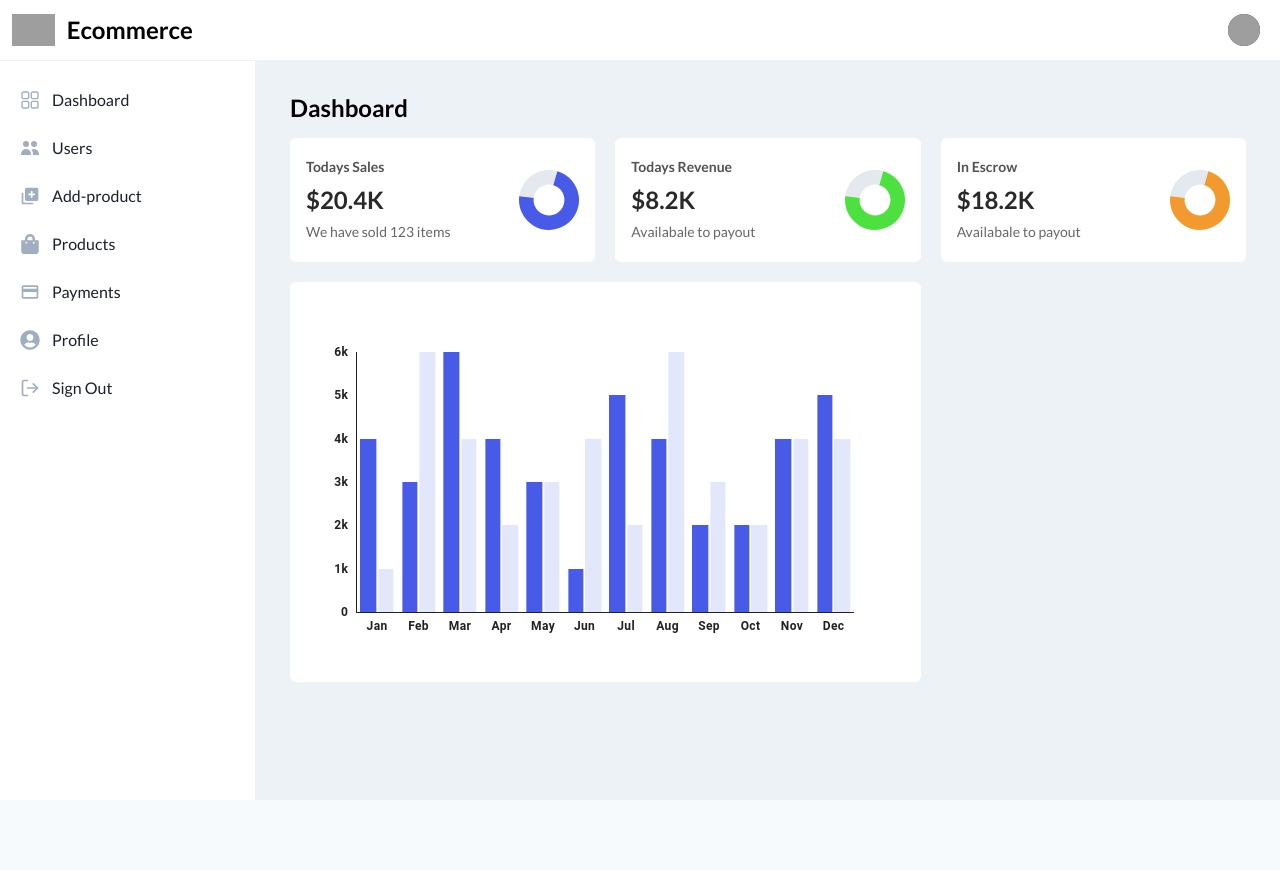
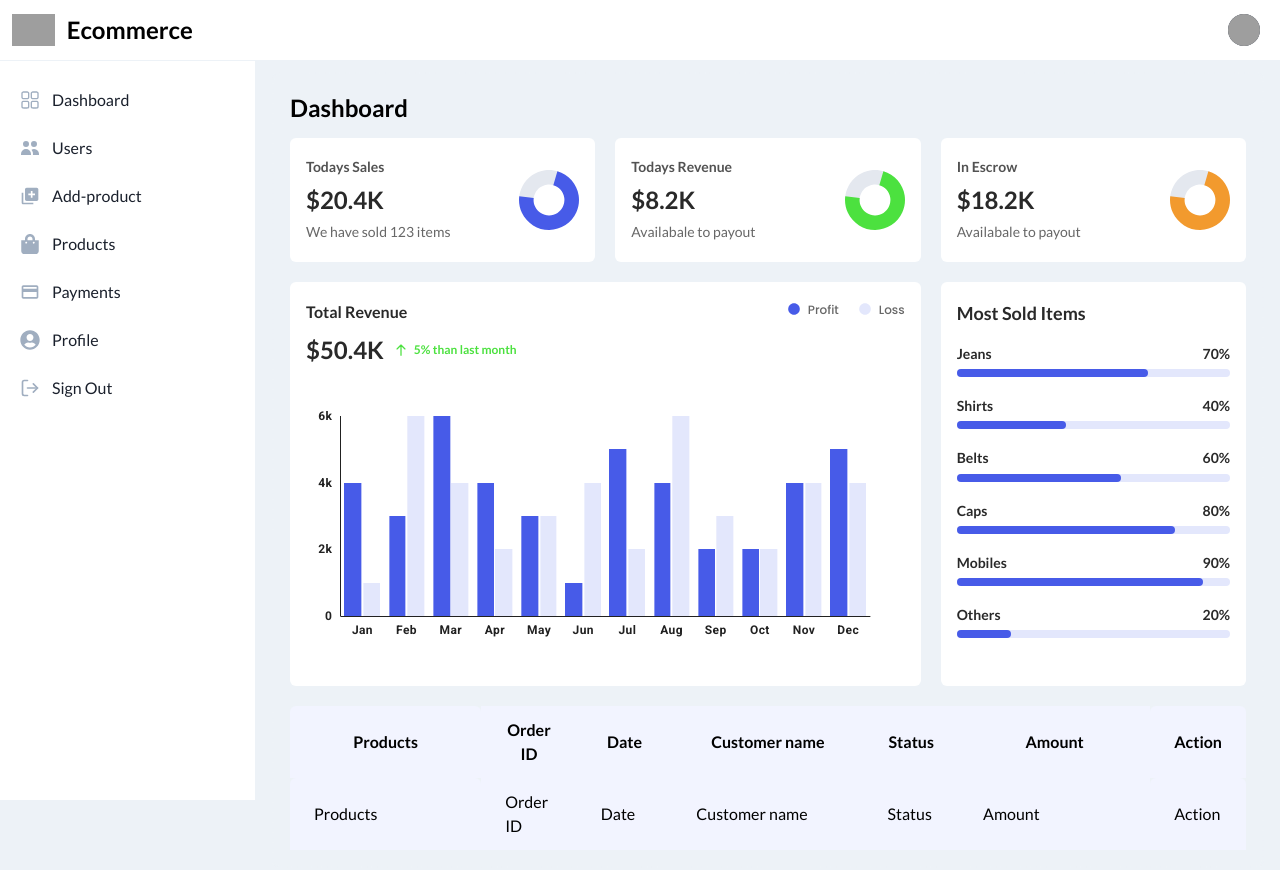
Before and after one commit to Kalsariya-piyush/Ecommerce-prod, a Next.js app: page /dashboard in a window 1280 px wide. Shown: the top 870 px of the page. Before the commit the page ends 800 px from the top, so only its background shows below. Built offline with nearby package versions, Linux system fonts and the light colour scheme; no server answers; grey boxes are pictures that could not be loaded.

Commit message:
Add graph

```diff
--- a/src/components/Dashboard/DataChart.jsx
+++ b/src/components/Dashboard/DataChart.jsx
@@ -1,8 +1,43 @@
 import priceFormatter from '@/constants';
 import { BarChart } from '@mui/x-charts/BarChart';
+import { FaCircle } from 'react-icons/fa';
+import UpArrowIcon from '../Icons/UpArrowICon';
 
 export default function BasicBars() {
   return (
+    <>
+      <div className="px-4 flex justify-between items-start w-full">
+        <div className="flex flex-col gap-3">
+          <h4 className="text-base-50 text-base font-bold leading-130">
+            Total Revenue
+          </h4>
+          <div className="flex gap-3 items-center">
+            <p className="text-base-50 text-2xl leading-130 font-bold">
+              $50.4K
+            </p>
+            <p className="flex text-green-100 text-xs font-bold items-center gap-2">
+              <UpArrowIcon className="!w-2.5 !h-3" />
+              <span className="inline-block">5% than last month</span>
+            </p>
+          </div>
+        </div>
+        <div className="flex items-center gap-5">
+          <div className="flex gap-2 items-center">
+            <FaCircle color="#475BE8" className="text-xs" />
+            <p className="text-base-75 text-xs font-poppins font-medium leading-130">
+              Profit
+            </p>
+          </div>
+          <div className="flex gap-2 items-center">
+            <FaCircle color="#E3E7FC" className="text-xs" />
+            <p className="text-base-75 text-xs font-poppins font-medium leading-130">
+              Loss
+            </p>
+          </div>
+        </div>
+      </div>
+
+      {/* Chart  */}
       <BarChart
         xAxis={[
           {
@@ -40,12 +75,13 @@ export default function BasicBars() {
           },
         ]}
         className="w-full h-full"
-      height={360}
+        height={300}
         yAxis={[
           {
             valueFormatter: priceFormatter,
           },
         ]}
       />
+    </>
   );
 }
--- /dev/null
+++ b/src/components/Icons/UpArrowIcon.jsx
@@ -0,0 +1,17 @@
+const UpArrowIcon = ({ color, className }) => {
+  return (
+    <svg
+      xmlns="http://www.w3.org/2000/svg"
+      viewBox="0 0 12 14"
+      fill="none"
+      className={`h-3.5 w-3 ${className}`}
+    >
+      <path
+        d="M6.53033 0.46967C6.23744 0.176777 5.76256 0.176777 5.46967 0.46967L0.696699 5.24264C0.403806 5.53553 0.403806 6.01041 0.696699 6.3033C0.989593 6.59619 1.46447 6.59619 1.75736 6.3033L6 2.06066L10.2426 6.3033C10.5355 6.59619 11.0104 6.59619 11.3033 6.3033C11.5962 6.01041 11.5962 5.53553 11.3033 5.24264L6.53033 0.46967ZM6.75 14L6.75 1L5.25 1L5.25 14L6.75 14Z"
+        fill={color || '#4CE13F'}
+      />
+    </svg>
+  );
+};
+
+export default UpArrowIcon;
--- a/src/pages/dashboard/index.jsx
+++ b/src/pages/dashboard/index.jsx
@@ -26,10 +26,43 @@ const DATA = [
   },
 ];
 
+const MOST_SOLD_ITEMS = [
+  {
+    id: 1,
+    title: 'Jeans',
+    persantage: '70%',
+  },
+  {
+    id: 2,
+    title: 'Shirts',
+    persantage: '40%',
+  },
+  {
+    id: 3,
+    title: 'Belts',
+    persantage: '60%',
+  },
+  {
+    id: 4,
+    title: 'Caps',
+    persantage: '80%',
+  },
+  {
+    id: 5,
+    title: 'Mobiles',
+    persantage: '90%',
+  },
+  {
+    id: 6,
+    title: 'Others',
+    persantage: '20%',
+  },
+];
+
 const Index = () => {
   return (
     <Layout>
-      <div className="flex flex-col gap-3 max-w-6xl">
+      <div className="flex flex-col gap-3 max-w-7xl">
         <h1 className="text-2xl font-semibold">Dashboard</h1>
 
         <div className="grid grid-cols-3 gap-5">
@@ -44,8 +77,60 @@ const Index = () => {
           ))}
 
           {/* Graph  */}
-          <div className="col-span-2 bg-white rounded-md py-5 px-4 w-full">
+          <div className="col-span-2 bg-white flex flex-col rounded-md py-5 w-full">
             <DataChart />
+          </div>
+
+          {/* Most sold Items  */}
+          <div className="bg-white flex flex-col items-start gap-5 rounded-md py-5 px-4 w-full">
+            <h3 className="text-base-50 text-lg font-bold leading-130">
+              Most Sold Items{' '}
+            </h3>
+
+            <div className="flex flex-col gap-5 w-full">
+              {MOST_SOLD_ITEMS.map(({ id, persantage, title }) => (
+                <div key={id} className="flex w-full flex-col gap-1.5">
+                  <div className="text-base-50 w-full flex justify-between items-center text-sm font-bold leading-130">
+                    <p>{title}</p>
+                    <p>{persantage}</p>
+                  </div>
+                  <div className="w-full bg-blue-25 h-2 rounded-lg">
+                    <div
+                      style={{ width: `${persantage}` }}
+                      className="h-full bg-blue-950 rounded-lg"
+                    />
+                  </div>
+                </div>
+              ))}
+            </div>
+          </div>
+
+          {/* Latest orders */}
+          <div className="col-span-3 w-full">
+            <table className="w-full">
+              <thead>
+                <tr className="bg-gray-50">
+                  <th className="rounded-t-md px-6 py-3 w-1/5">Products</th>
+                  <th className="px-6 py-3 w-[10%]">Order ID</th>
+                  <th className="px-6 py-3 w-[10%]">Date</th>
+                  <th className="px-6 py-3 w-1/5">Customer name</th>
+                  <th className="px-6 py-3 w-[10%]">Status</th>
+                  <th className="px-6 py-3 w-1/5">Amount</th>
+                  <th className="rounded-t-md px-6 py-3 w-[10%]">Action</th>
+                </tr>
+              </thead>
+              <tbody>
+                <tr className="bg-gray-50">
+                  <td className="rounded-t-md px-6 py-3 w-1/5">Products</td>
+                  <td className="px-6 py-3 w-[10%]">Order ID</td>
+                  <td className="px-6 py-3 w-[10%]">Date</td>
+                  <td className="px-6 py-3 w-1/5">Customer name</td>
+                  <td className="px-6 py-3 w-[10%]">Status</td>
+                  <td className="px-6 py-3 w-1/5">Amount</td>
+                  <td className="rounded-t-md px-6 py-3 w-[10%]">Action</td>
+                </tr>
+              </tbody>
+            </table>
           </div>
         </div>
       </div>
--- a/src/styles/global.css
+++ b/src/styles/global.css
@@ -1,4 +1,5 @@
-@import url('https://fonts.googleapis.com/css2?family=Lato:wght@300;400;500;700;900&display=swap');
+/* @import url('https://fonts.googleapis.com/css2?family=Lato:wght@300;400;500;700;900&display=swap'); */
+@import url('https://fonts.googleapis.com/css2?family=Lato:wght@300;400;700;900&family=Open+Sans:wght@300;400;500;600;700;800&family=Poppins:wght@100;200;300;400;500;600;700;800;900&family=Roboto:ital,wght@0,300;0,400;0,500;0,700;0,900;1,100&display=swap');
 
 @import "react-toastify/dist/ReactToastify.css";
 
--- a/tailwind.config.js
+++ b/tailwind.config.js
@@ -12,6 +12,7 @@ module.exports = {
     },
     fontFamily: {
       lato: 'Lato',
+      poppins: 'Poppins',
     },
     fontSize: {
       xs: '0.75rem',
@@ -28,6 +29,7 @@ module.exports = {
     extend: {
       colors: {
         gray: {
+          50: '#F2F4FF',
           100: '#f7fafc',
           200: '#edf2f7',
           300: '#e2e8f0',
@@ -39,6 +41,7 @@ module.exports = {
           900: '#1a202c',
         },
         blue: {
+          25: '#E3E7FC',
           100: '#ebf8ff',
           200: '#bee3f8',
           300: '#90cdf4',
@@ -48,11 +51,15 @@ module.exports = {
           700: '#2b6cb0',
           800: '#2c5282',
           900: '#2a4365',
+          950: '#475BE8',
         },
         base: {
           50: '#292929',
           75: '#676767',
           100: '#525252',
+        },
+        green: {
+          100: '#4CE13F',
         },
       },
       lineHeight: {
@@ -64,6 +71,9 @@ module.exports = {
       maxWidth: {
         '340px': '340px',
       },
+      spacing: {
+        4.5: '18px',
+      },
     },
   },
   plugins: [],
```
Lines whose indentation alone changed are shown as unchanged.
